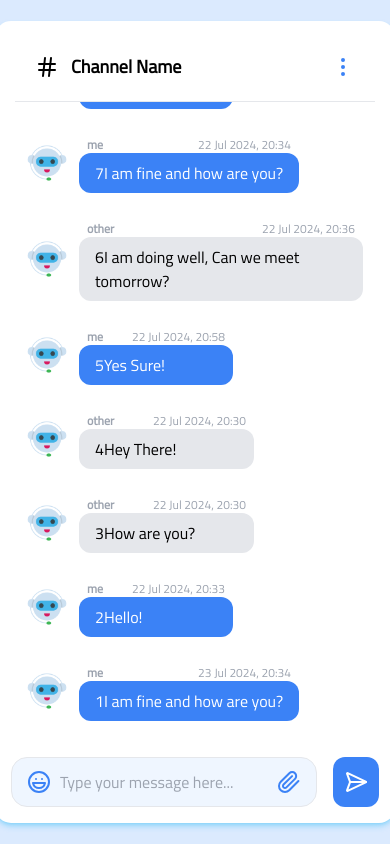
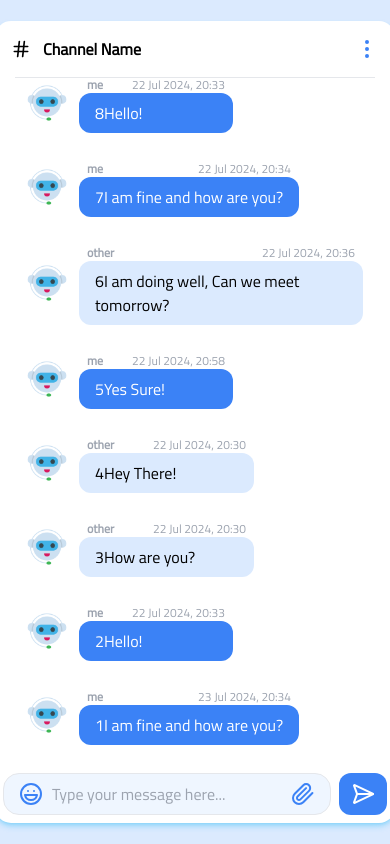
Before and after one commit to DiscordCataloger/sync, a Next.js app: page /chat in a window 390 px wide. Built offline with nearby package versions, Linux system fonts and the light colour scheme.

Commit message:
responsive refined

```diff
--- a/src/app/(frontend)/(components)/(channelui)/ChannelHeader.js
+++ b/src/app/(frontend)/(components)/(channelui)/ChannelHeader.js
@@ -4,10 +4,10 @@ import { EllipsisVertical, Hash } from "lucide-react";
 export default function ChannelHeader({ name }) {
   return (
     <>
-      <div className="flex justify-between items-center px-10 py-8 pb-5">
+      <div className="flex justify-between items-center px-4 lg:py-6 md:py-5 py-4">
         <div className="flex items-center">
-          <Hash className="mr-3 w-6 h-6 text-black" />
-          <div className="flex flex-col text-lg font-bold text-black">
+          <Hash className="mr-3 md:w-6 md:h-6 w-5 h-5 text-black" />
+          <div className="flex flex-col md:text-lg text:md font-bold text-black">
             {name}
           </div>
         </div>
--- a/src/app/(frontend)/(components)/(channelui)/InputMessage.js
+++ b/src/app/(frontend)/(components)/(channelui)/InputMessage.js
@@ -35,7 +35,7 @@ export default function InputMessage({ input, setInput, sendMessage }) {
   }, [isEmoji]);
 
   return (
-    <div className="p-4 flex gap-4 justify-center items-center relative">
+    <div className="lg:p-4 md:p-3 p-2 flex lg:gap-4 md:gap-3 gap-2 justify-center items-center relative">
       <div className="relative w-full">
         <Laugh
           className="text-blue-500 absolute left-4 top-1/2 transform -translate-y-1/2 cursor-pointer hover:text-blue-600"
@@ -47,7 +47,7 @@ export default function InputMessage({ input, setInput, sendMessage }) {
           value={input}
           onChange={(e) => setInput(e.target.value)}
           onKeyDown={(e) => e.key === "Enter" && sendMessage()}
-          className="w-full px-12 p-3 border rounded-2xl focus:outline-none bg-blue-50 text-black"
+          className="w-full px-12 lg:py-3 py-2 border rounded-2xl focus:outline-none bg-blue-50 text-black"
           placeholder="Type your message here..."
           ref={inputRef}
         />
--- a/src/app/(frontend)/(components)/(channelui)/MessageItem.js
+++ b/src/app/(frontend)/(components)/(channelui)/MessageItem.js
@@ -31,8 +31,10 @@ export default function MessageItem({ icon, userName, text, time }) {
         <div
           style={{ minWidth: `${userName.length * 7 + 140}px` }}
           className={`py-2 px-4 rounded-xl text-wrap ${
-            userName === "me" ? "bg-blue-500" : "bg-gray-200"
-          } ${userName === "me" ? "text-white" : "text-black"}`}
+            userName === "me"
+              ? "bg-blue-500 text-white"
+              : "bg-blue-100 text-black"
+          }`}
         >
           {text}
         </div>
```
